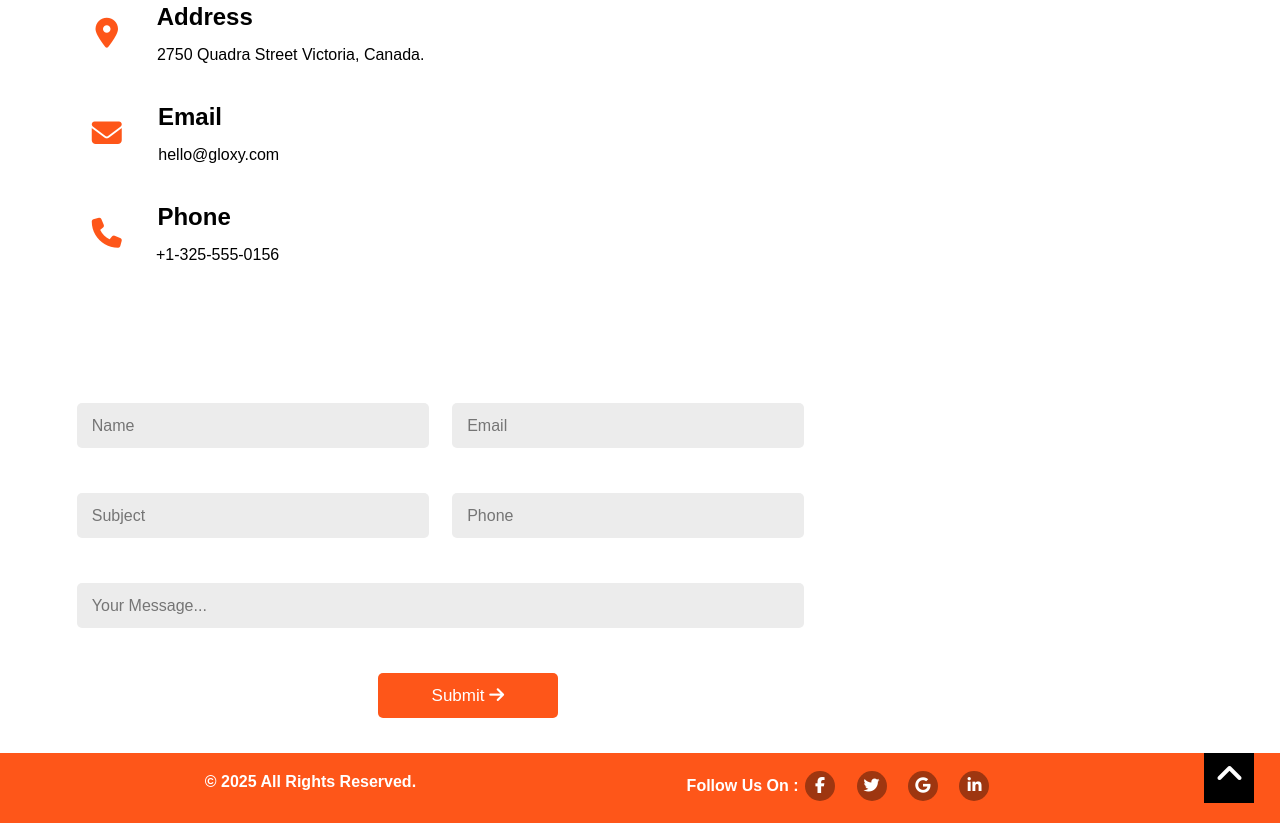
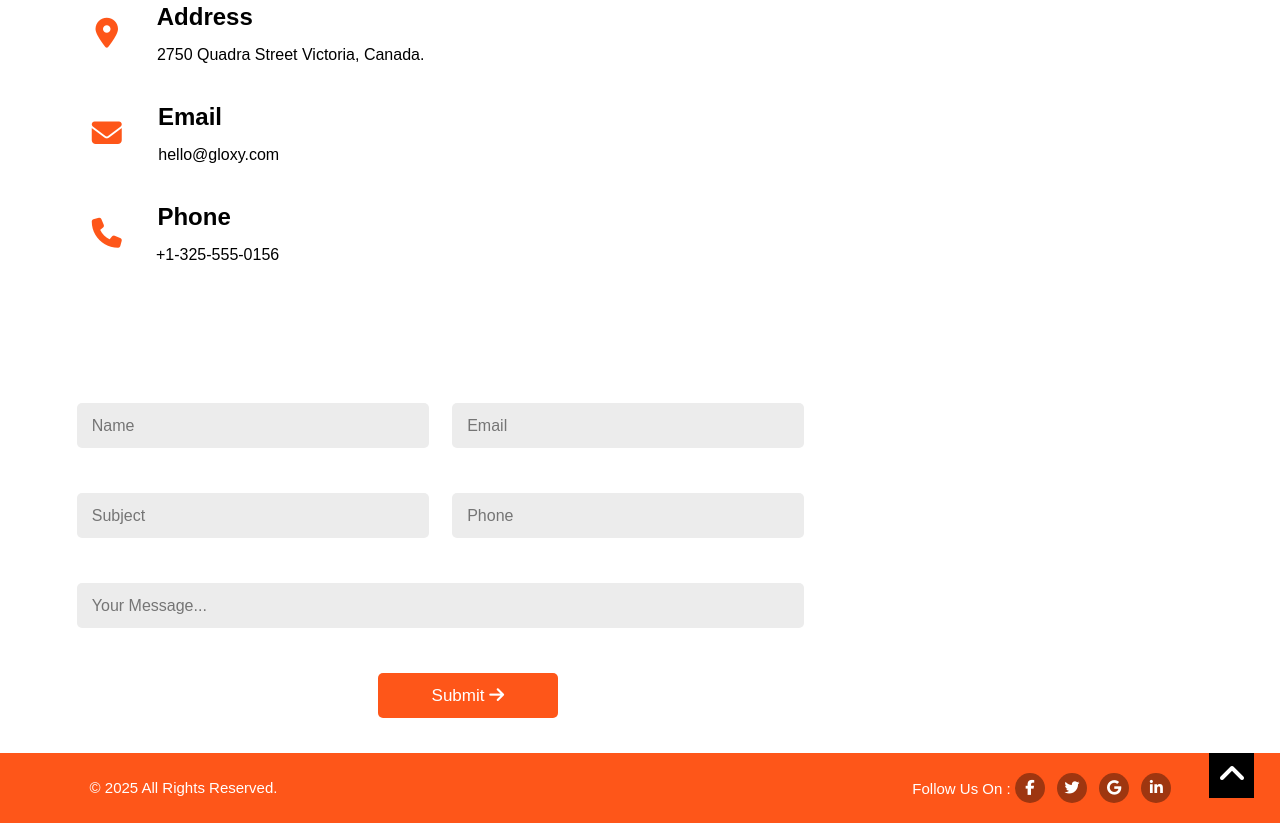
Before and after one commit to sumitkale8830/demo_website_1, a plain HTML site: page index.html in a window 1280 px wide. Shown: the part 10613-11436 px from the top of the page. Drawn offline with nearby package versions, Linux system fonts and the light colour scheme; a web font is replaced by a local one.

Commit message:
Update 4.website.css

```diff
--- a/4.website.css
+++ b/4.website.css
@@ -1091,21 +1091,22 @@ a {
   color: white;
   box-sizing: border-box;
   float: left;
-  font-weight: 550;
+  font-weight: 400;
 }
 
 .footer span {
   float: left;
-  margin-left: 16%;
-  margin-top: 1.6%;
+  margin-left: 7%;
+  margin-top: 2%;
+  font-size: 15px;
 }
 
 #up {
   float: right;
   margin-right: 2%;
   font-size: xx-large;
-  height: 50px;
-  width: 50px;
+  height: 45px;
+  width: 45px;
   background-color: black;
   text-align: center;
   box-sizing: border-box;
@@ -1114,21 +1115,21 @@ a {
 
 .follow {
   float: right;
-  margin-top: 1.6%;
-  margin-right: 200px;
+  margin-top: 1.7%;
+  margin-right: 30px;
+  font-size: 15px;
 }
 
 .footer li {
   display: inline-block;
-  margin-right: 15px;
-  margin-left: 2px;
+  margin-right: 8px;
   background-color: rgb(158, 54, 16);
   height: 30px;
   width: 30px;
   margin-top: -0.8%;
   text-align: center;
   box-sizing: border-box;
-  padding-top: 2%;
+  padding-top: 2.5%;
   border-radius: 50%;
 }
 
```
